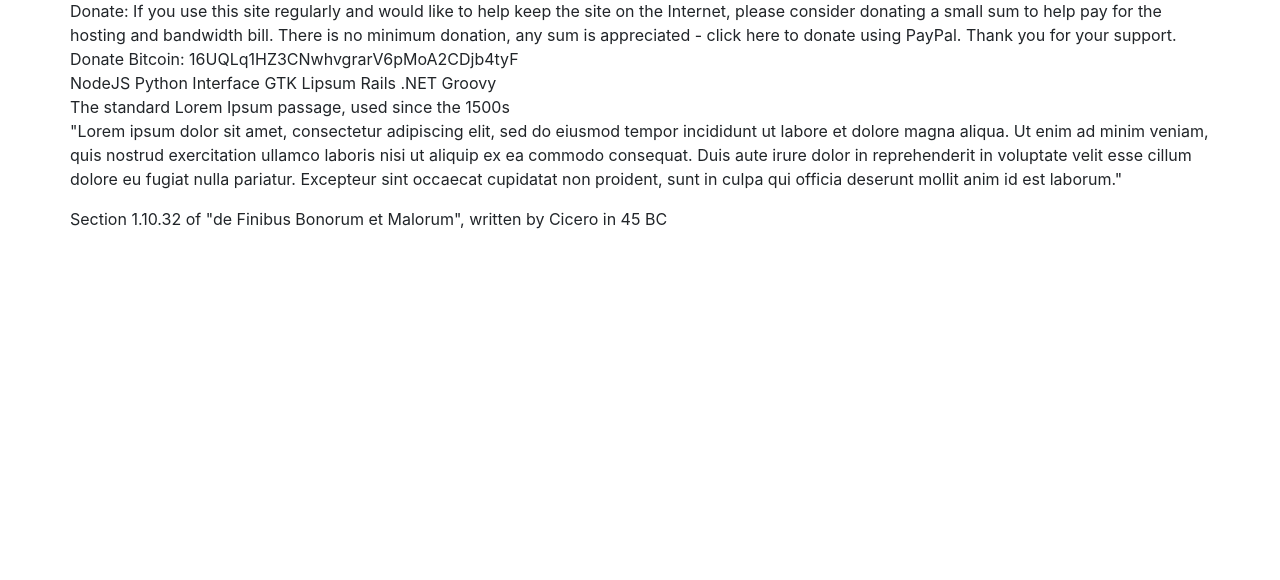
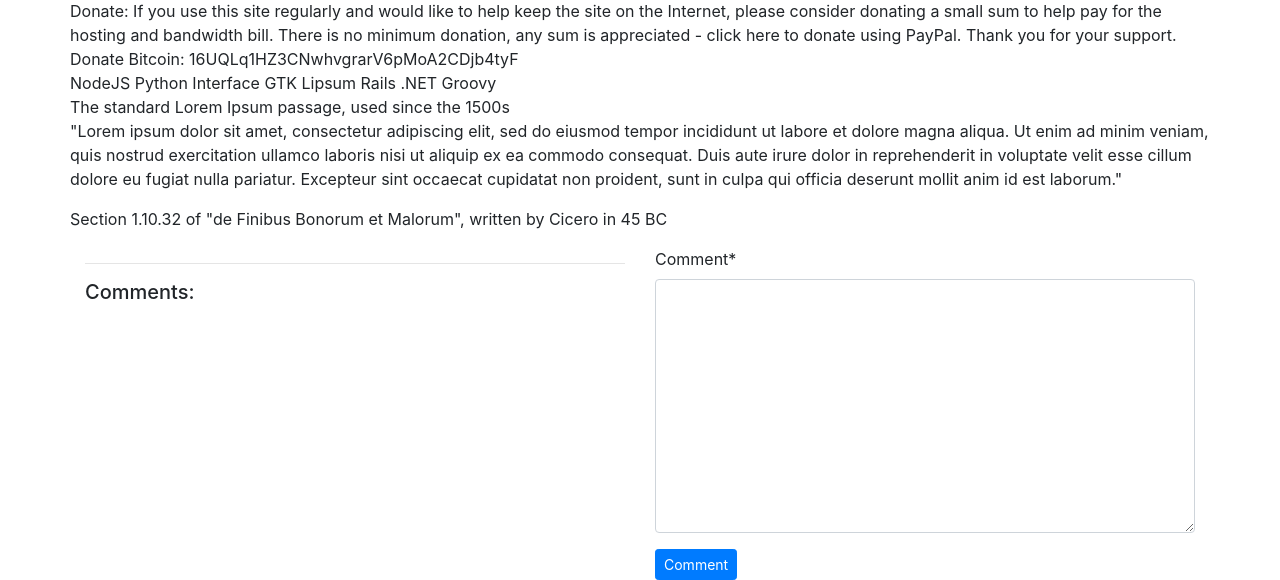
Before and after one commit to TAWHID1248/My_Blog_Project, a Django app: a page that uses templates/App_Blog/blog_details.html in a window 1280 px wide. Shown: the part 1556-2136 px from the top of the page. Before the commit the page ends 1785 px from the top, so only its background shows below. Run offline with Django 4.2, Linux system fonts and the light colour scheme; a user stored in the database is signed in; data comes from the database, SQL or seed files in the repository; both versions use the stored data as it was after the commit; some libraries are stand-ins or nearby versions.

Commit message:
Blog Comment

```diff
--- /dev/null
+++ b/App_Blog/forms.py
@@ -0,0 +1,8 @@
+from django import forms
+from App_Blog.models import  Blog, Comment
+
+
+class CommentForm(forms.ModelForm):
+    class Meta:
+        model = Comment
+        fields = ('comment',)
--- a/App_Blog/views.py
+++ b/App_Blog/views.py
@@ -6,6 +6,7 @@ from django.urls import reverse, reverse_lazy
 from django.contrib.auth.decorators import login_required
 from django.contrib.auth.mixins import LoginRequiredMixin
 import uuid
+from App_Blog.forms import CommentForm
 # Create your views here.
 
 
@@ -36,6 +37,15 @@ class BlogList(ListView):
 @login_required
 def blog_details(request, slug):
     blog = Blog.objects.get(slug=slug)
+    comment_form = CommentForm
 
+    if request.method == 'POST':
+        comment_form = CommentForm(request.POST)
+        if comment_form.is_valid():
+            comment = comment_form.save(commit=False)
+            comment.user = request.user
+            comment.blog = blog
+            comment.save()
+            return HttpResponseRedirect(reverse('App_Blog:blog_details', kwargs={'slug': slug}))
 
-    return render(request, 'App_Blog/blog_details.html', {'blog': blog})
+    return render(request, 'App_Blog/blog_details.html', context={'blog': blog, 'comment_form': comment_form})
--- a/templates/App_Blog/blog_details.html
+++ b/templates/App_Blog/blog_details.html
@@ -1,4 +1,5 @@
 {% extends 'base.html' %}
+{% load crispy_forms_tags %}
 {% block title_block %} {{blog.blog_title}} {% endblock %}
 {% block body_block %}
 <div class="row">
@@ -13,4 +14,22 @@
     </div>
     <p>{{blog.blog_content|linebreaks}}</p>
 </div>
+
+<div class="row">
+    <div class="col-sm-6">
+      <hr>
+      <h5>Comments:</h5>
+      {% for comment in blog.blog_comment.all %}
+      <p><a href="#">@{{comment.user}}</a> {{comment.comment}}<br><h6>{{comment.comment_date}}</h6></p>
+      {% endfor %}
+    </div>
+    <div class="col-sm-6">
+      <form method="POST">
+        {{ comment_form|crispy }}
+        {% csrf_token %}
+        <button type="submit" class="btn btn-primary btn-sm">Comment</button>
+      </form>
+    </div>
+
+  </div>
 {% endblock %}
```
Also changed, not shown: db.sqlite3, media/blog_image/rafin-25_.png (deleted).
